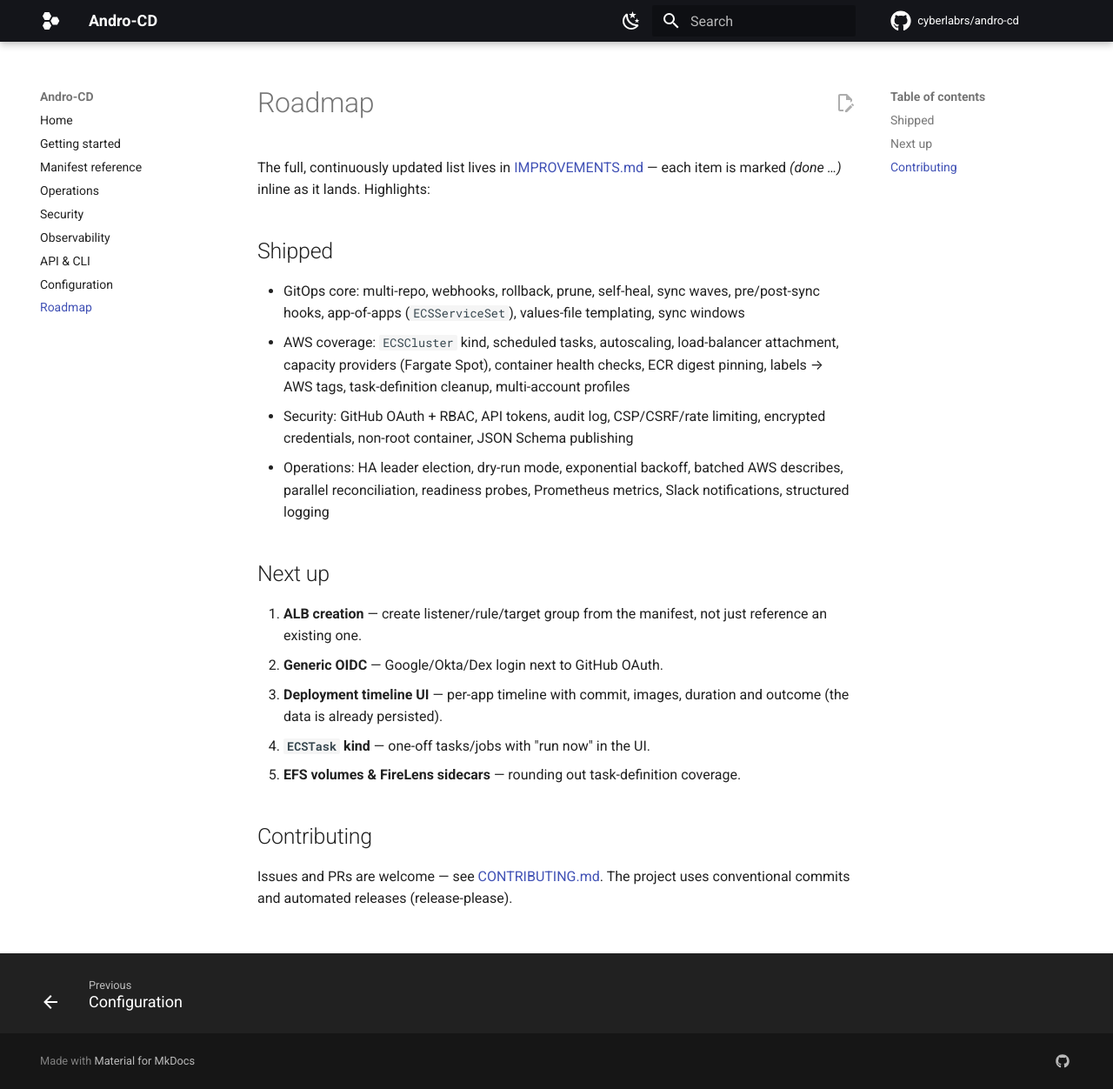
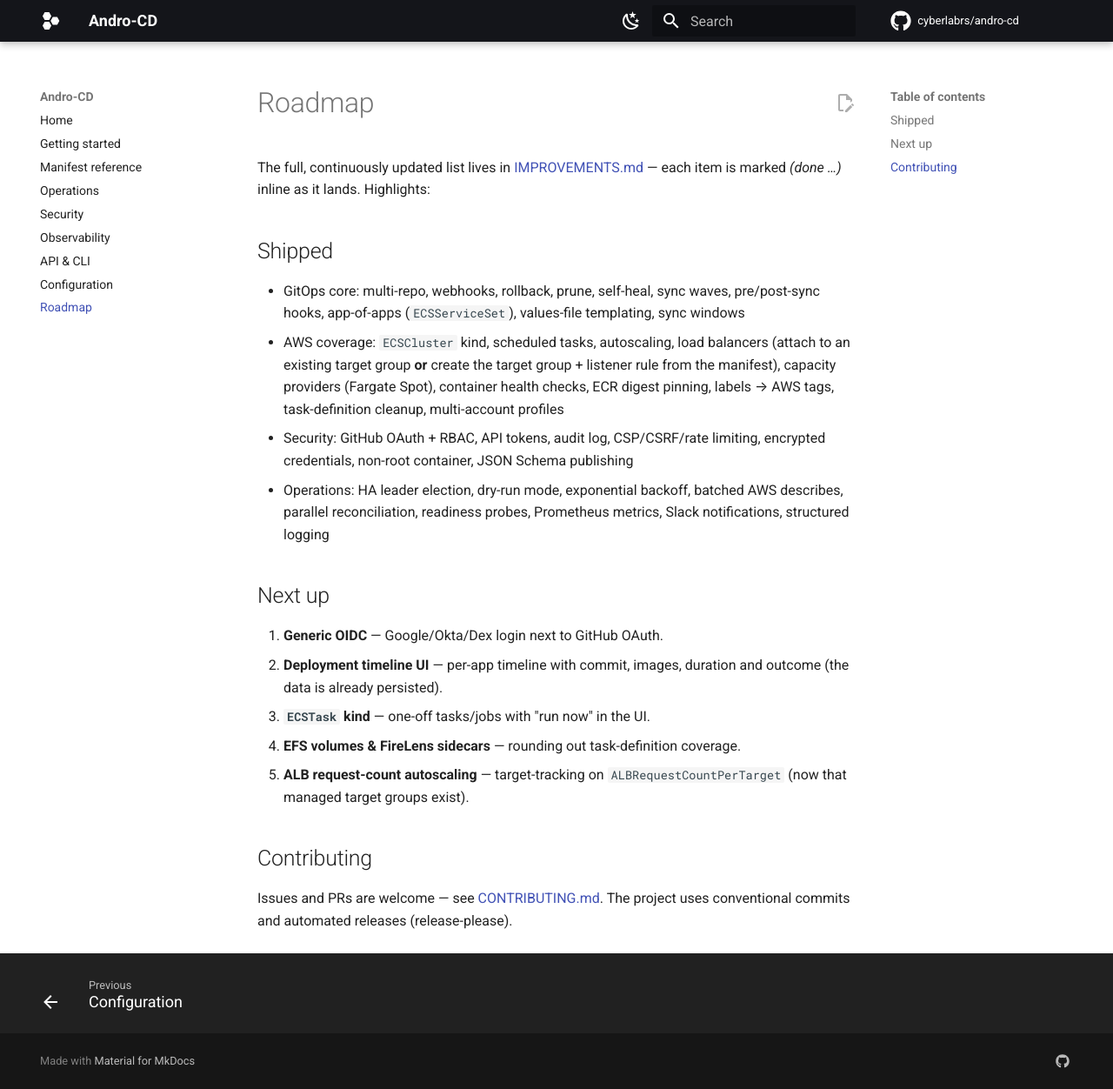
Before and after one commit to cyberlabrs/andro-cd, an MkDocs documentation site: the page built from docs/roadmap.md, in a window 1280 px wide and 1252 px high. Shown: the whole window at 87% size. Built offline with MkDocs 1.6.1 and Material for MkDocs 9.7.7, drawn with Linux system fonts in a browser that asks for light colours; comment, search, counter and statistics services are not loaded.

Commit message:
docs: mark ALB creation as shipped on the roadmap page
The website roadmap and in-app doc copies still listed ALB creation under 'Next up';
move it to shipped and refresh the bundled SPEC/IMPROVEMENTS copies.

```diff
--- a/docs/roadmap.md
+++ b/docs/roadmap.md
@@ -9,9 +9,10 @@ The full, continuously updated list lives in
 - GitOps core: multi-repo, webhooks, rollback, prune, self-heal, sync waves,
   pre/post-sync hooks, app-of-apps (`ECSServiceSet`), values-file templating,
   sync windows
-- AWS coverage: `ECSCluster` kind, scheduled tasks, autoscaling, load-balancer
-  attachment, capacity providers (Fargate Spot), container health checks, ECR digest
-  pinning, labels → AWS tags, task-definition cleanup, multi-account profiles
+- AWS coverage: `ECSCluster` kind, scheduled tasks, autoscaling, load balancers
+  (attach to an existing target group **or** create the target group + listener rule
+  from the manifest), capacity providers (Fargate Spot), container health checks, ECR
+  digest pinning, labels → AWS tags, task-definition cleanup, multi-account profiles
 - Security: GitHub OAuth + RBAC, API tokens, audit log, CSP/CSRF/rate limiting,
   encrypted credentials, non-root container, JSON Schema publishing
 - Operations: HA leader election, dry-run mode, exponential backoff, batched AWS
@@ -20,13 +21,13 @@ The full, continuously updated list lives in
 
 ## Next up
 
-1. **ALB creation** — create listener/rule/target group from the manifest, not just
-   reference an existing one.
-2. **Generic OIDC** — Google/Okta/Dex login next to GitHub OAuth.
-3. **Deployment timeline UI** — per-app timeline with commit, images, duration and
+1. **Generic OIDC** — Google/Okta/Dex login next to GitHub OAuth.
+2. **Deployment timeline UI** — per-app timeline with commit, images, duration and
    outcome (the data is already persisted).
-4. **`ECSTask` kind** — one-off tasks/jobs with "run now" in the UI.
-5. **EFS volumes & FireLens sidecars** — rounding out task-definition coverage.
+3. **`ECSTask` kind** — one-off tasks/jobs with "run now" in the UI.
+4. **EFS volumes & FireLens sidecars** — rounding out task-definition coverage.
+5. **ALB request-count autoscaling** — target-tracking on `ALBRequestCountPerTarget`
+   (now that managed target groups exist).
 
 ## Contributing
 
```
Also changed, not shown: backend/docs/improvements.md (+15 -6 lines), backend/docs/spec.md (+17 -3 lines).
